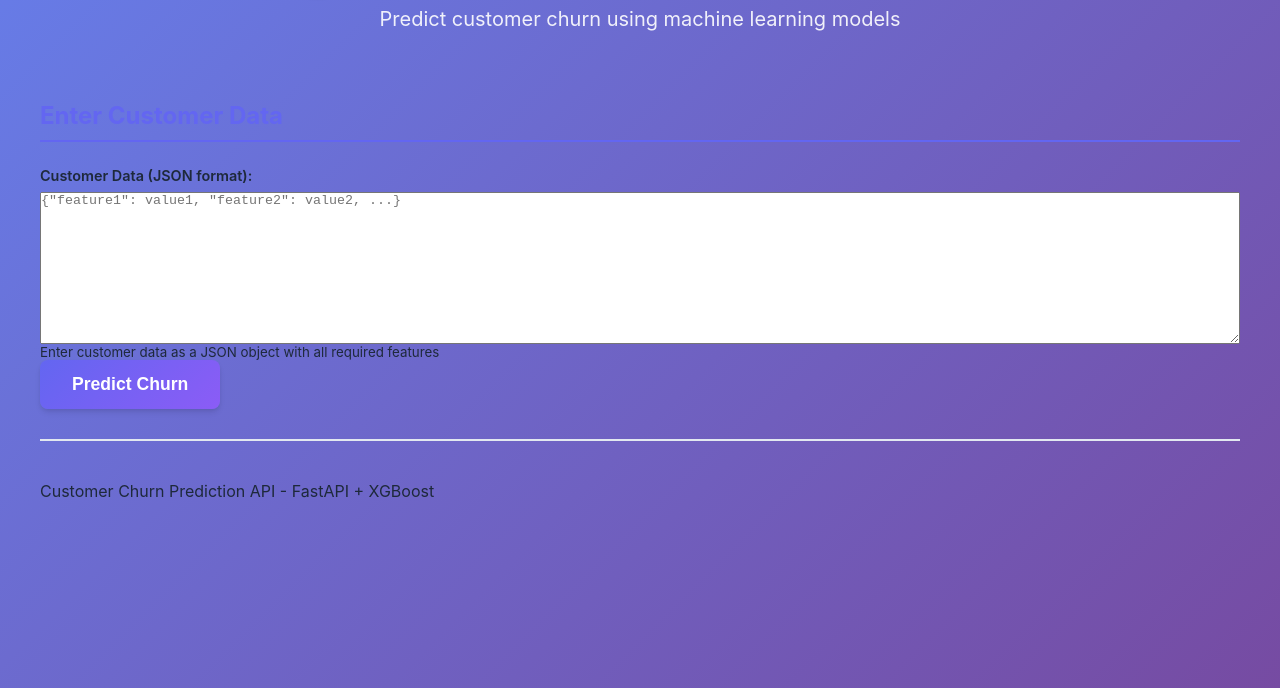
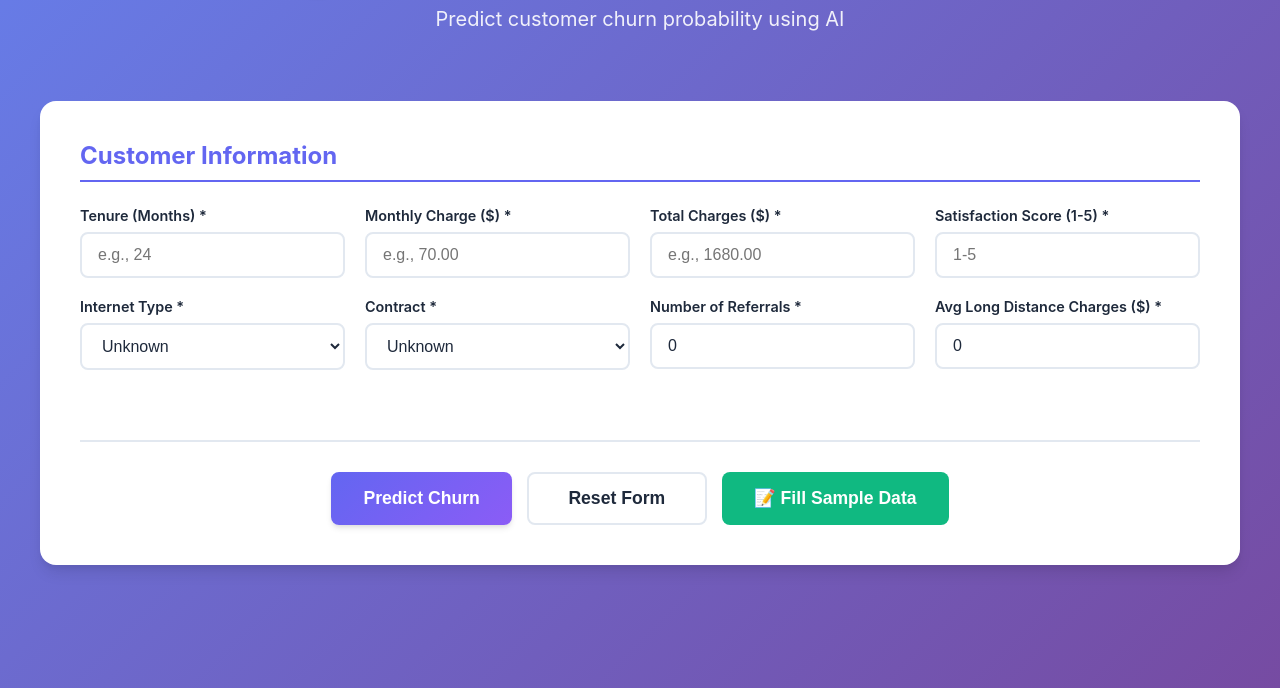
Before and after one commit to SaharHashemi/customer-churn-api, a plain HTML site: page index.html in a window 1280 px wide. Shown: the part 112-800 px from the top of the page. Drawn offline with Linux system fonts and the light colour scheme; files that its build step writes are made by us from their sources.

Commit message:
Add files via upload

```diff
--- a/index.html
+++ b/index.html
@@ -10,55 +10,116 @@
     <div class="container">
         <header>
             <h1>🔮 Customer Churn Prediction</h1>
-            <p class="subtitle">Predict customer churn using machine learning models</p>
+            <p class="subtitle">Predict customer churn probability using AI</p>
         </header>
 
-        <div class="main-content">
-            <div class="form-section">
-                <h2>Enter Customer Data</h2>
-                <form id="predictionForm">
-                    <div class="form-group">
-                        <label for="jsonInput">Customer Data (JSON format):</label>
-                        <textarea
-                            id="jsonInput"
-                            name="jsonInput"
-                            rows="10"
-                            placeholder='{"feature1": value1, "feature2": value2, ...}'
-                            required></textarea>
-                        <small>Enter customer data as a JSON object with all required features</small>
+        <div class="form-container">
+            <form id="churnForm">
+                <!-- Essential Fields Based on Feature Importance -->
+                <section class="form-section">
+                    <h2>Customer Information</h2>
+                    <div class="form-grid">
+                        <div class="form-group">
+                            <label for="tenureInMonths">Tenure (Months) *</label>
+                            <input type="number" id="tenureInMonths" name="tenureInMonths" min="0" required placeholder="e.g., 24">
+                        </div>
+                        <div class="form-group">
+                            <label for="monthlyCharge">Monthly Charge ($) *</label>
+                            <input type="number" id="monthlyCharge" name="monthlyCharge" min="0" step="0.01" required placeholder="e.g., 70.00">
+                        </div>
+                        <div class="form-group">
+                            <label for="totalCharges">Total Charges ($) *</label>
+                            <input type="number" id="totalCharges" name="totalCharges" min="0" step="0.01" required placeholder="e.g., 1680.00">
+                        </div>
+                        <div class="form-group">
+                            <label for="satisfactionScore">Satisfaction Score (1-5) *</label>
+                            <input type="number" id="satisfactionScore" name="satisfactionScore" min="1" max="5" required placeholder="1-5">
+                        </div>
+                        <div class="form-group">
+                            <label for="internetType">Internet Type *</label>
+                            <select id="internetType" name="internetType" required>
+                                <option value="Unknown">Unknown</option>
+                                <option value="DSL">DSL</option>
+                                <option value="Fiber Optic">Fiber Optic</option>
+                            </select>
+                        </div>
+                        <div class="form-group">
+                            <label for="contract">Contract *</label>
+                            <select id="contract" name="contract" required>
+                                <option value="Unknown">Unknown</option>
+                                <option value="Month-to-Month">Month-to-Month</option>
+                                <option value="One Year">One Year</option>
+                                <option value="Two Year">Two Year</option>
+                            </select>
+                        </div>
+                        <div class="form-group">
+                            <label for="numberOfReferrals">Number of Referrals *</label>
+                            <input type="number" id="numberOfReferrals" name="numberOfReferrals" min="0" value="0" required placeholder="e.g., 2">
+                        </div>
+                        <div class="form-group">
+                            <label for="avgLongDistanceCharges">Avg Long Distance Charges ($) *</label>
+                            <input type="number" id="avgLongDistanceCharges" name="avgLongDistanceCharges" min="0" step="0.01" value="0" required placeholder="e.g., 15.50">
+                        </div>
                     </div>
-                    <button type="submit" class="btn-primary">Predict Churn</button>
+                </section>
+
+                <div class="form-actions">
+                    <button type="submit" class="btn-primary" id="submitBtn">
+                        <span class="btn-text">Predict Churn</span>
+                        <span class="btn-loader" style="display: none;">⏳ Predicting...</span>
+                    </button>
+                    <button type="button" class="btn-secondary" id="resetBtn">Reset Form</button>
+                    <button type="button" class="btn-secondary" id="sampleDataBtn" style="background: #10b981; color: white; border: none;">
+                        📝 Fill Sample Data
+                    </button>
+                </div>
                 </form>
             </div>
 
-            <div class="result-section" id="resultSection" style="display: none;">
+        <!-- Results Section -->
+        <div id="results" class="results-container" style="display: none;">
                 <h2>Prediction Results</h2>
+            <div class="results-grid">
                 <div class="result-card">
-                    <div class="result-item">
-                        <span class="label">Teacher Model Prediction:</span>
-                        <span class="value" id="teacherPred">-</span>
+                    <div class="result-label">Teacher Model Prediction</div>
+                    <div class="result-value" id="teacherPrediction">-</div>
+                    <div class="result-description">Binary prediction (0 = No Churn, 1 = Churn)</div>
                     </div>
-                    <div class="result-item">
-                        <span class="label">Risk Model Prediction:</span>
-                        <span class="value" id="riskPred">-</span>
-                    </div>
-                    <div class="status-badge" id="statusBadge"></div>
+                <div class="result-card">
+                    <div class="result-label">Risk Model Prediction</div>
+                    <div class="result-value" id="riskPrediction">-</div>
+                    <div class="result-description">Churn probability score</div>
                 </div>
             </div>
+            <div class="risk-indicator">
+                <div class="risk-bar">
+                    <div class="risk-fill" id="riskFill"></div>
+                </div>
+                <div class="risk-text" id="riskText"></div>
+            </div>
 
-            <div class="error-section" id="errorSection" style="display: none;">
-                <h2>Error</h2>
-                <div class="error-card">
-                    <p id="errorMessage"></p>
+            <!-- Business Recommendations Section -->
+            <div class="recommendations-section">
+                <h3>💡 Business Recommendations</h3>
+                <div id="recommendationsList" class="recommendations-list">
+                    <!-- Recommendations will be populated by JavaScript -->
                 </div>
             </div>
         </div>
 
-        <footer>
-            <p>Customer Churn Prediction API - FastAPI + XGBoost</p>
-        </footer>
+        <!-- Error Message -->
+        <div id="errorMessage" class="error-message" style="display: none;"></div>
     </div>
 
-    <script src="/static/script.js"></script>
+    <script src="/static/script.js?v=24"></script>
+    <script>
+        // Verify script loaded
+        window.addEventListener('load', function() {
+            console.log('✅ Page fully loaded');
+            if (typeof setupFormHandlers === 'undefined') {
+                console.error('❌ script.js not loaded properly!');
+            }
+        });
+    </script>
 </body>
 </html>
```
